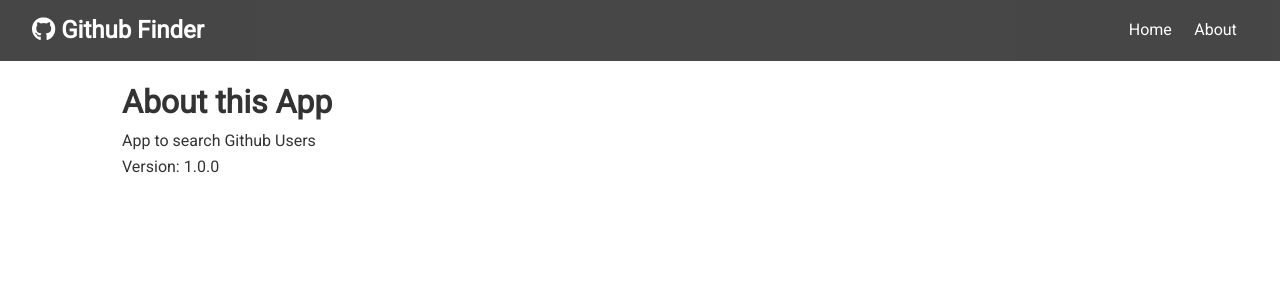
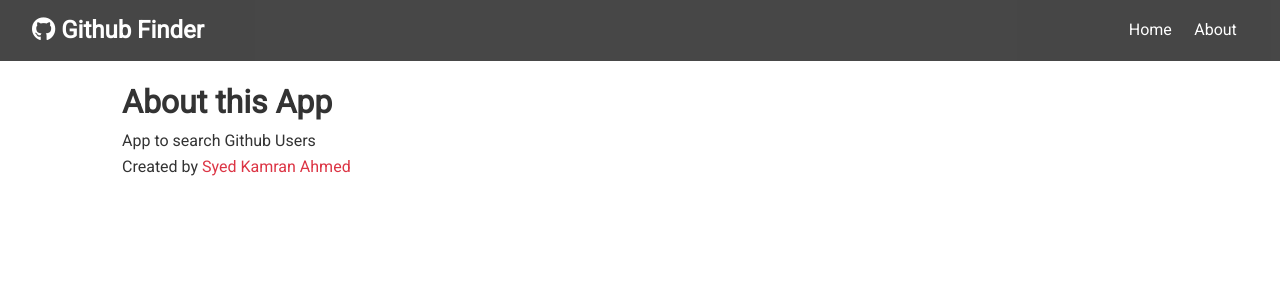
Before and after one commit to skamranahmed/github-finder-with-context-api, a React (Create React App) app: page /about in a window 1280 px wide. Shown: the top 300 px of the page. Built offline with nearby package versions, Linux system fonts and the light colour scheme.

Commit message:
update about page

```diff
--- a/src/components/pages/About.js
+++ b/src/components/pages/About.js
@@ -5,7 +5,12 @@
     <Fragment>
       <h1>About this App</h1>
       <p>App to search Github Users</p>
-      <p>Version: 1.0.0</p>
+      <p>
+        Created by{" "}
+        <a href="https://github.com/skamranahmed" target="_blank">
+          Syed Kamran Ahmed
+        </a>
+      </p>
     </Fragment>
   );
 };
```
